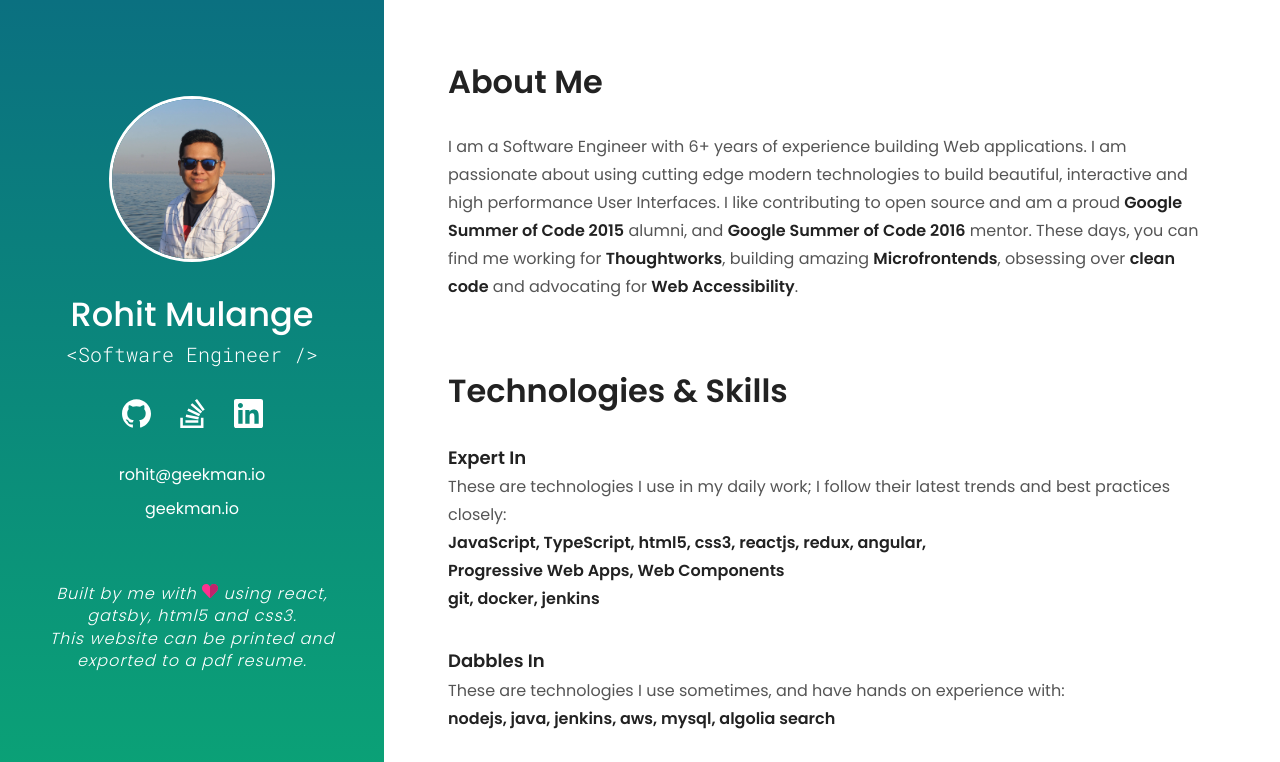
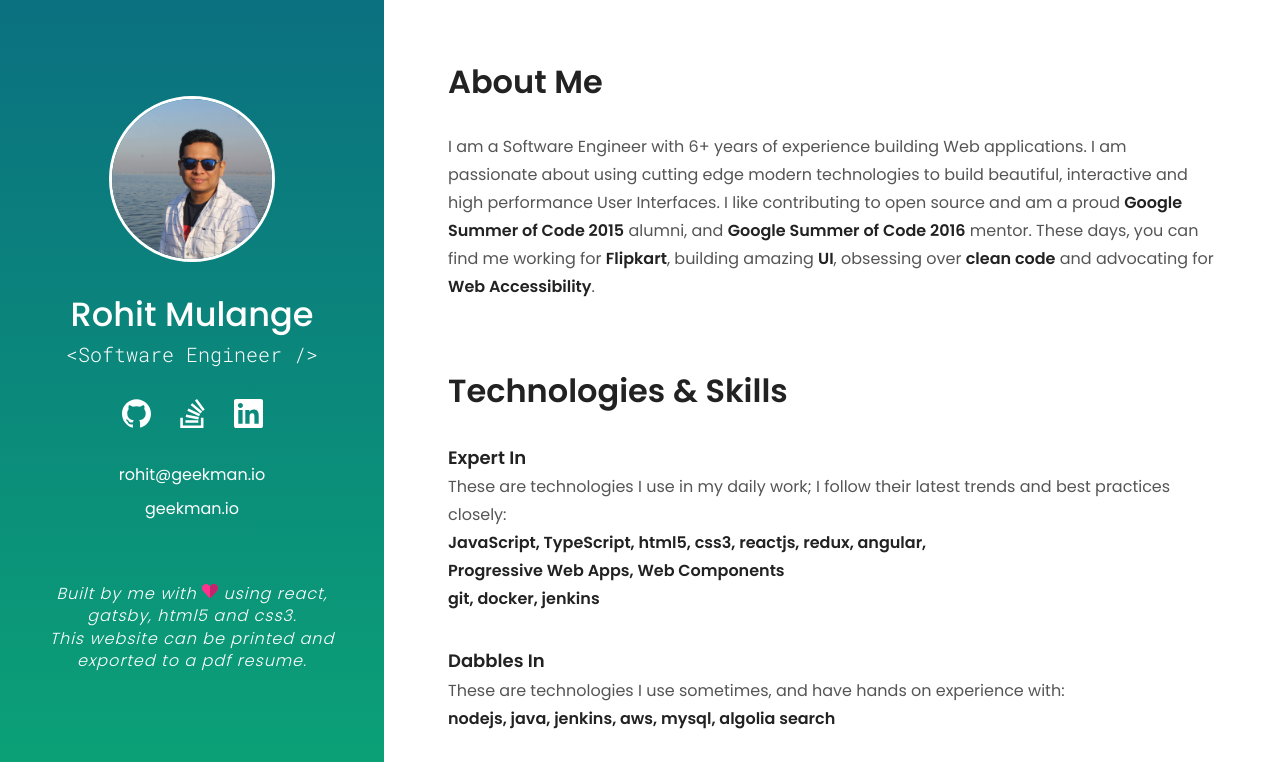
Before and after one commit to geekman-rohit/geekman.io, a Gatsby site: page / in a window 1280 px wide. Shown: the top 762 px of the page. Built offline with nearby package versions, Linux system fonts and the light colour scheme; Gatsby itself is replaced by a stand-in of ours.

Commit message:
Flipkart change

```diff
--- a/src/components/AboutMe.jsx
+++ b/src/components/AboutMe.jsx
@@ -14,7 +14,7 @@ export function AboutMe(props) {
         I am a Software Engineer with 6+ years of experience building Web applications.
         I am passionate about using cutting edge modern technologies to build beautiful, interactive and  high performance User Interfaces.
         I like contributing to open source and am a proud <strong>Google Summer of Code 2015</strong> alumni, and <strong>Google Summer of Code 2016</strong> mentor.
-        These days, you can find me working for <strong>Thoughtworks</strong>, building amazing <strong>Microfrontends</strong>, obsessing over <strong>clean code</strong> and advocating for <strong>Web Accessibility</strong>.
+        These days, you can find me working for <strong>Flipkart</strong>, building amazing <strong>UI</strong>, obsessing over <strong>clean code</strong> and advocating for <strong>Web Accessibility</strong>.
       </Paragraph>
     </Container>
   );
```
